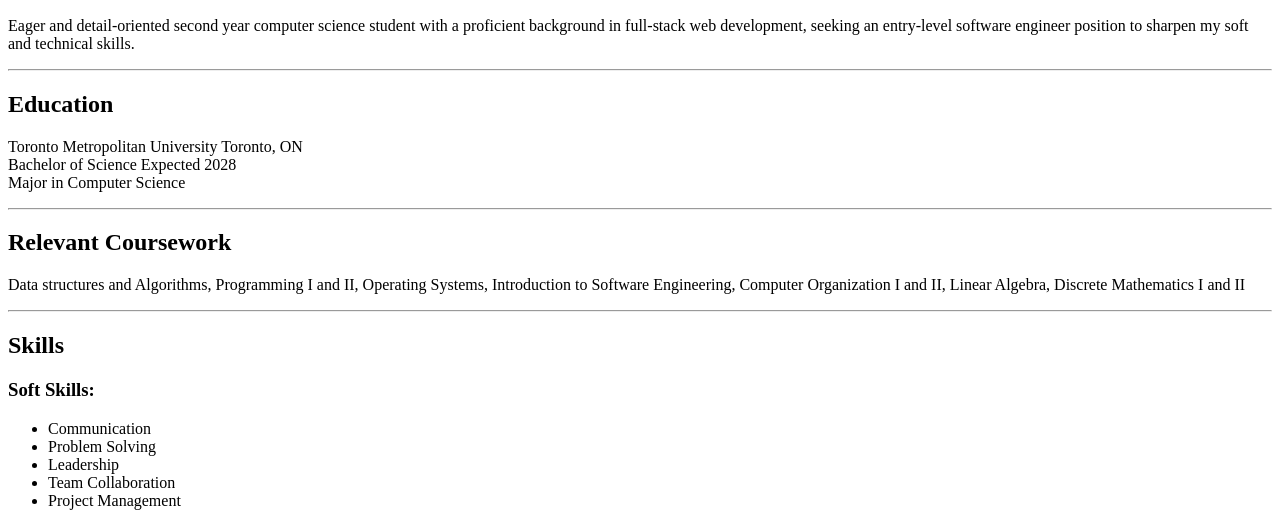
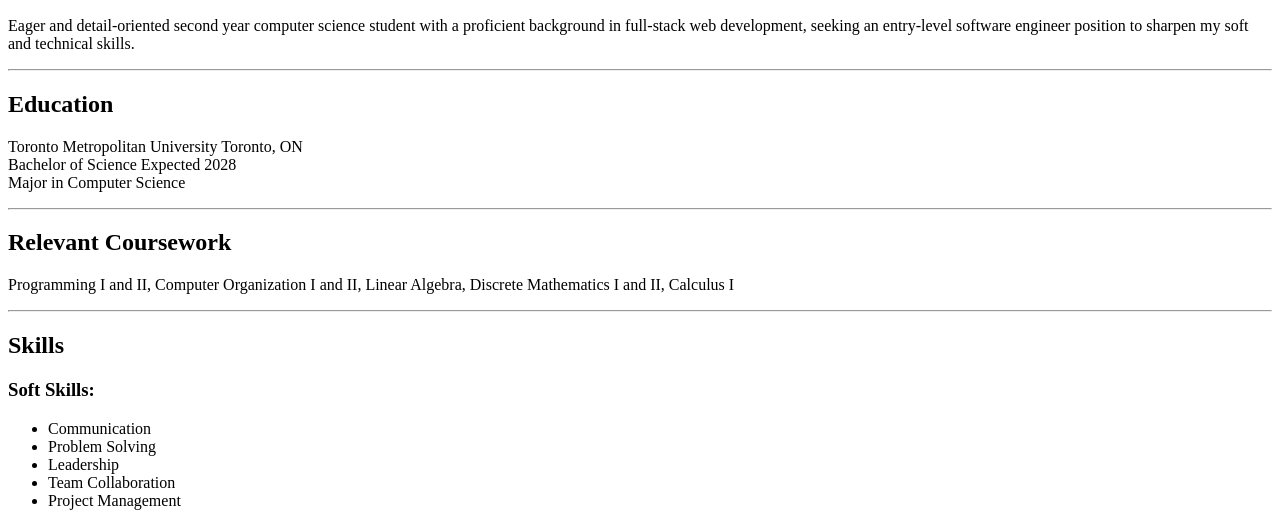
Before and after one commit to adankhalid1/Adan-s-Resume, a plain HTML site: page index.html in a window 1280 px wide. Shown: the part 334-847 px from the top of the page. Drawn offline with Linux system fonts and the light colour scheme.

Commit message:
Update index.html

```diff
--- a/index.html
+++ b/index.html
@@ -22,8 +22,7 @@
     </p>
     <hr />
     <h2>Relevant Coursework</h2>
-    <p>Data structures and Algorithms, Programming I and II, Operating Systems, Introduction to Software Engineering,
-        Computer Organization I and II, Linear Algebra, Discrete Mathematics I and II
+    <p> Programming I and II, Computer Organization I and II, Linear Algebra, Discrete Mathematics I and II, Calculus I
     </p>
     <hr />
     <h2>Skills</h2>
```
